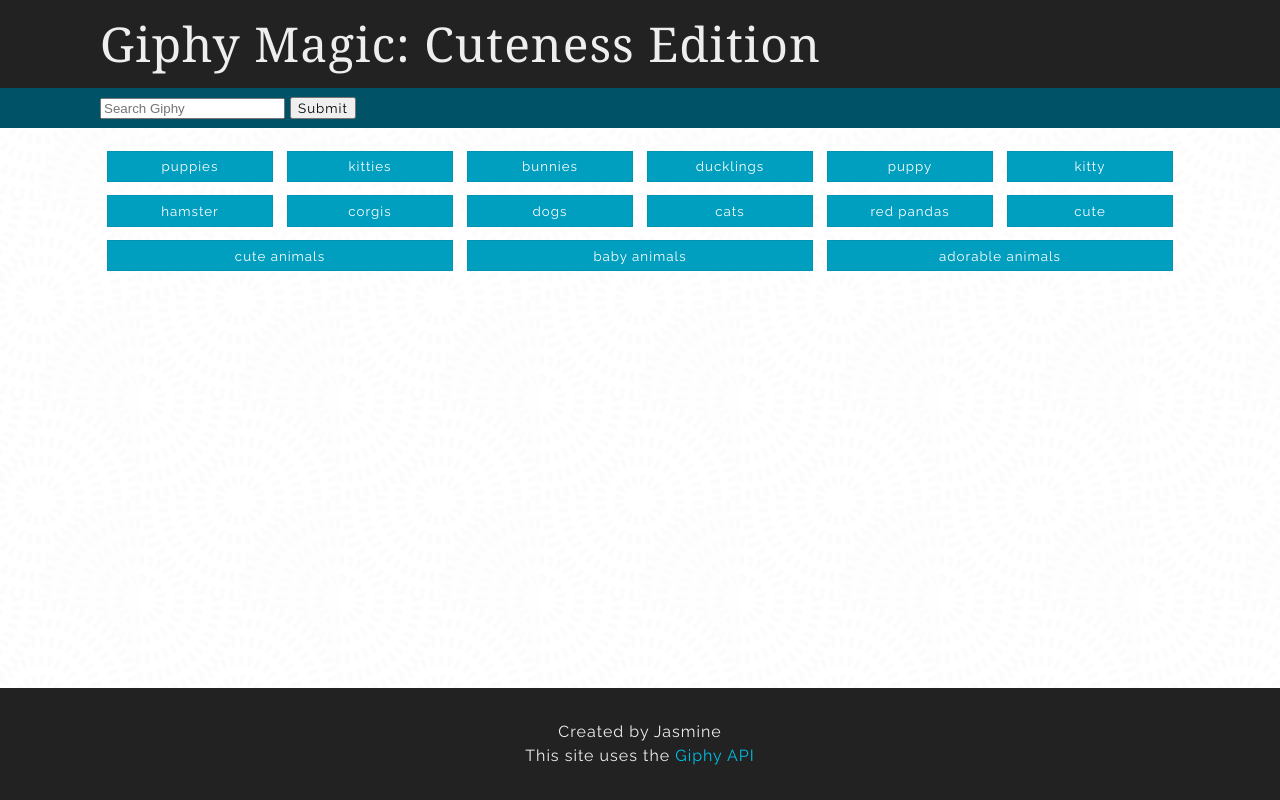
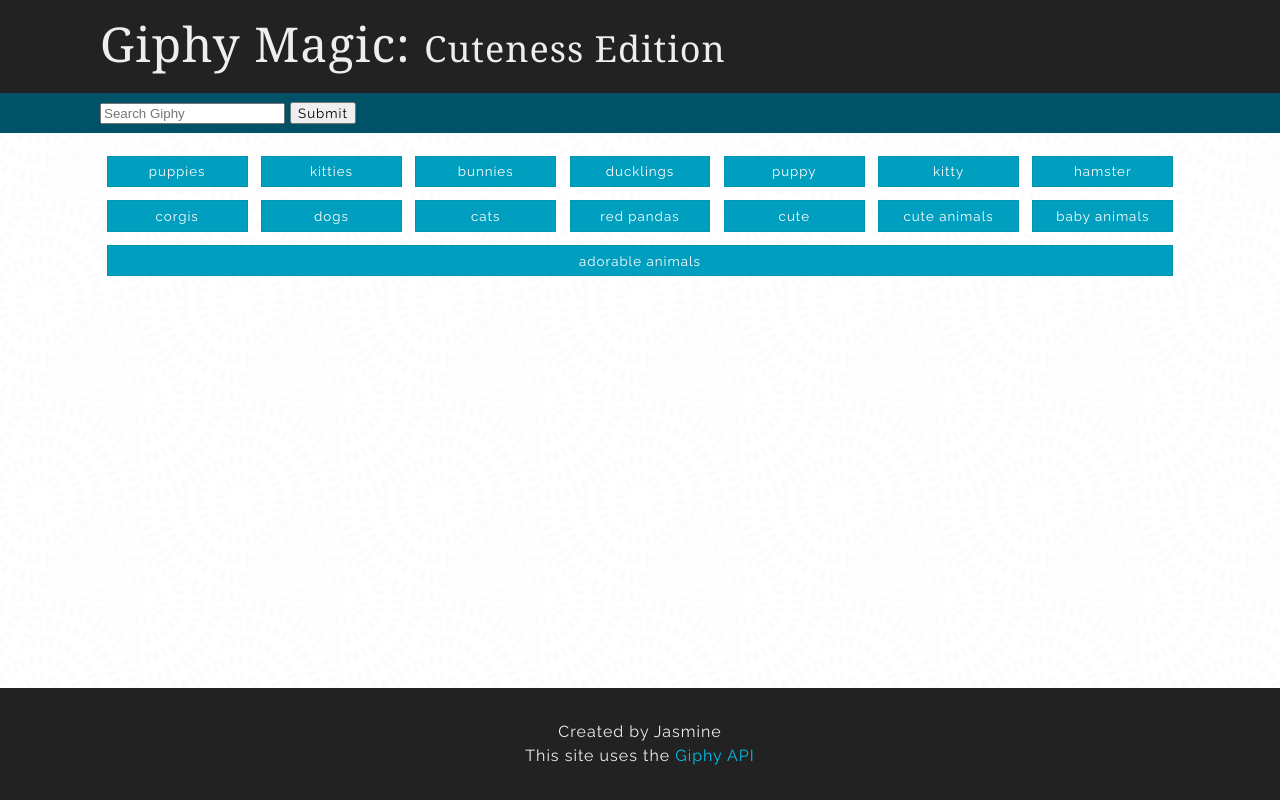
Before and after one commit to jtsai972/practice-ajax-101, a plain HTML site: page index.html in a window 1280 px wide. Drawn offline with nearby package versions, Linux system fonts and the light colour scheme; a web font is replaced by a local one.

Commit message:
adjusting button styling

```diff
--- a/assets/css/style.css
+++ b/assets/css/style.css
@@ -15,6 +15,8 @@ h1, h2, h3 {
 }
 h1 { font-size: 3em; }
 h2 { font-size: 2.25em; }
+
+h1 .subtitle { font-size: 0.75em;}
 
 a { color: #00BEE6; text-decoration: none;}
 a:hover { color: #52CC52; }
@@ -77,7 +79,7 @@ nav {
         background: #009EBF;
         border: 1px solid #0094B3;
         color: white;
-        flex: 1 1 15%;
+        flex: 1 1 10em;
         margin: 0.5em;
         padding: 0.5em;
     }
```
